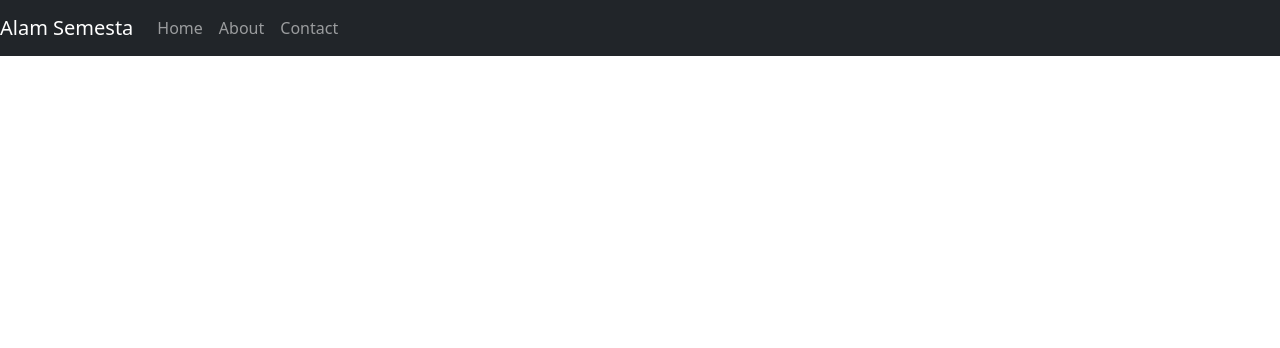
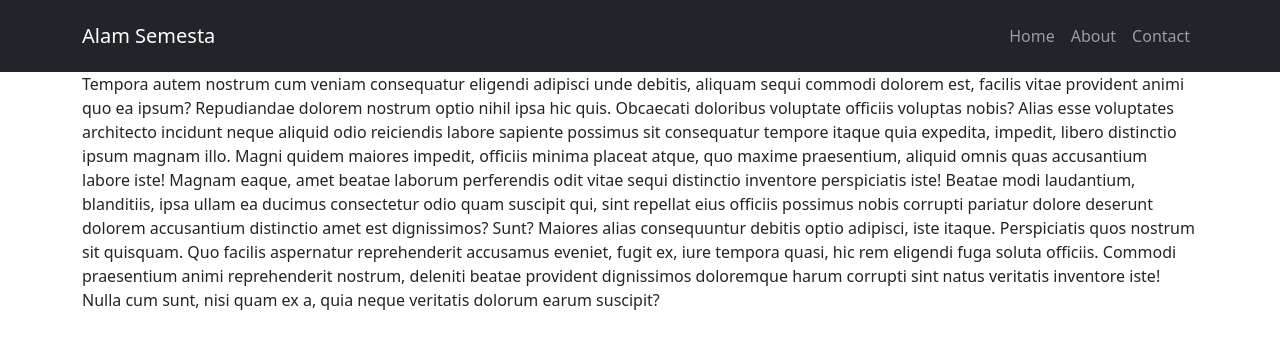
Before and after one commit to wellyekacipta/alam-semesta, a plain HTML site: page index.html in a window 1280 px wide. Drawn offline with nearby package versions, Linux system fonts and the light colour scheme.

Commit message:
update index new

```diff
--- a/index.html
+++ b/index.html
@@ -7,11 +7,14 @@
     <link href="https://cdn.jsdelivr.net/npm/bootstrap@5.3.3/dist/css/bootstrap.min.css" rel="stylesheet" integrity="sha384-QWTKZyjpPEjISv5WaRU9OFeRpok6YctnYmDr5pNlyT2bRjXh0JMhjY6hW+ALEwIH" crossorigin="anonymous">
   </head>
   <body>
-    <nav class="navbar navbar-expand navbar-dark bg-dark">
+    <nav class="navbar navbar-expand-lg navbar-dark bg-dark py-3 fixed-top">
+      <div class="container">
         <a href="#" class="navbar-brand">Alam Semesta</a>
-        <div>
-            <div id="navmenu">
-                <ul class="navbar-nav">
+        <button class="navbar-toggler" type="button" data-bs-toggle="collapse" data-bs-target="navmenu">
+          <span class="navbar-toggler-icon"></span>
+        </button>
+              <div class="collapse navbar-collapse" id="navmenu">
+                  <ul class="navbar-nav ms-auto">
                       <li class="nav-item">
                         <a href="#" class="nav-link">Home</a>
                       </li>
@@ -25,7 +28,19 @@
               </div>
       </div>
     </nav>
-    <!-- <script src="https://cdn.jsdelivr.net/npm/@popperjs/core@2.11.8/dist/umd/popper.min.js" integrity="sha384-I7E8VVD/ismYTF4hNIPjVp/Zjvgyol6VFvRkX/vR+Vc4jQkC+hVqc2pM8ODewa9r" crossorigin="anonymous"></script> -->
+    <div class="container">
+      <p>
+        Lorem ipsum dolor sit amet consectetur adipisicing elit. Vero, amet? Nihil soluta ut magnam tempora doloremque facere deserunt porro voluptatum minima voluptatibus rem non, quam cum minus corrupti quod tenetur!
+        Ducimus numquam consectetur, sunt earum delectus ut cumque, aliquam suscipit obcaecati, libero quasi saepe ea nemo ratione eaque recusandae doloribus consequuntur at? Quaerat quas neque odit sequi id in iure.
+        Tempora autem nostrum cum veniam consequatur eligendi adipisci unde debitis, aliquam sequi commodi dolorem est, facilis vitae provident animi quo ea ipsum? Repudiandae dolorem nostrum optio nihil ipsa hic quis.
+        Obcaecati doloribus voluptate officiis voluptas nobis? Alias esse voluptates architecto incidunt neque aliquid odio reiciendis labore sapiente possimus sit consequatur tempore itaque quia expedita, impedit, libero distinctio ipsum magnam illo.
+        Magni quidem maiores impedit, officiis minima placeat atque, quo maxime praesentium, aliquid omnis quas accusantium labore iste! Magnam eaque, amet beatae laborum perferendis odit vitae sequi distinctio inventore perspiciatis iste!
+        Beatae modi laudantium, blanditiis, ipsa ullam ea ducimus consectetur odio quam suscipit qui, sint repellat eius officiis possimus nobis corrupti pariatur dolore deserunt dolorem accusantium distinctio amet est dignissimos? Sunt?
+        Maiores alias consequuntur debitis optio adipisci, iste itaque. Perspiciatis quos nostrum sit quisquam. Quo facilis aspernatur reprehenderit accusamus eveniet, fugit ex, iure tempora quasi, hic rem eligendi fuga soluta officiis.
+        Commodi praesentium animi reprehenderit nostrum, deleniti beatae provident dignissimos doloremque harum corrupti sint natus veritatis inventore iste! Nulla cum sunt, nisi quam ex a, quia neque veritatis dolorum earum suscipit?
+      </p>
+    </div>
+    <script src="https://cdn.jsdelivr.net/npm/@popperjs/core@2.11.8/dist/umd/popper.min.js" integrity="sha384-I7E8VVD/ismYTF4hNIPjVp/Zjvgyol6VFvRkX/vR+Vc4jQkC+hVqc2pM8ODewa9r" crossorigin="anonymous"></script>
     <script src="https://cdn.jsdelivr.net/npm/bootstrap@5.3.3/dist/js/bootstrap.bundle.min.js" integrity="sha384-YvpcrYf0tY3lHB60NNkmXc5s9fDVZLESaAA55NDzOxhy9GkcIdslK1eN7N6jIeHz" crossorigin="anonymous"></script>
   </body>
 </html>
```
Lines whose indentation alone changed are shown as unchanged.
